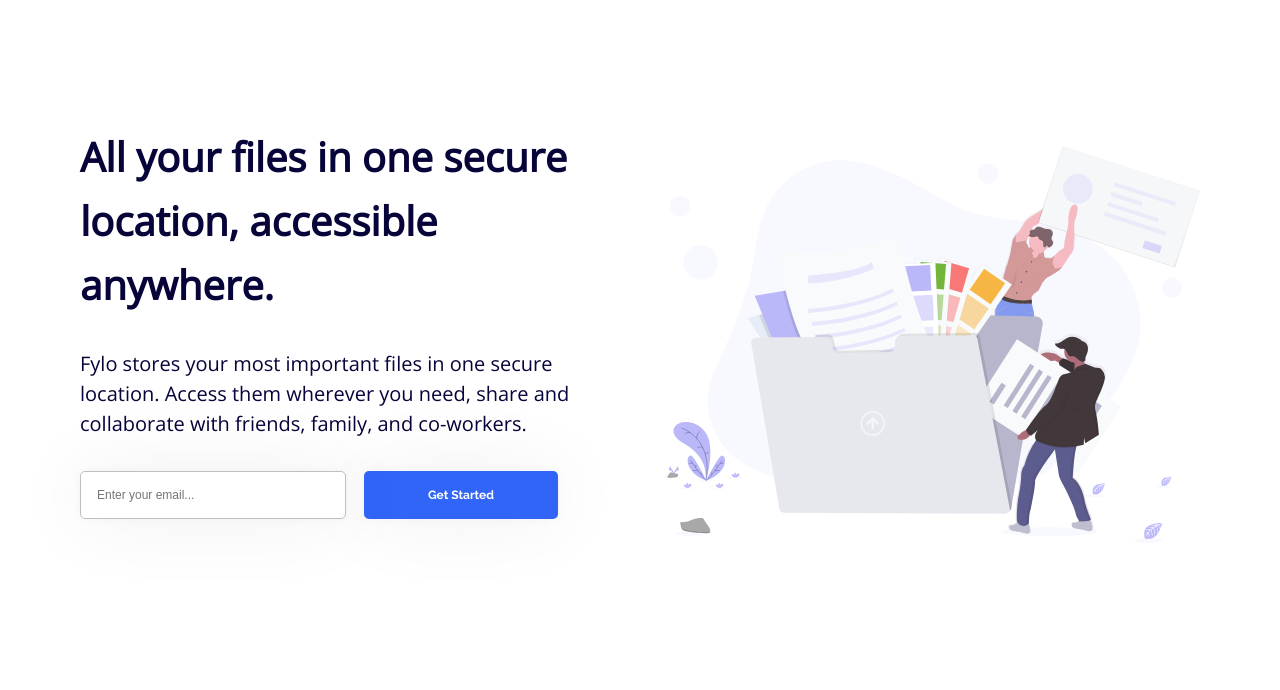
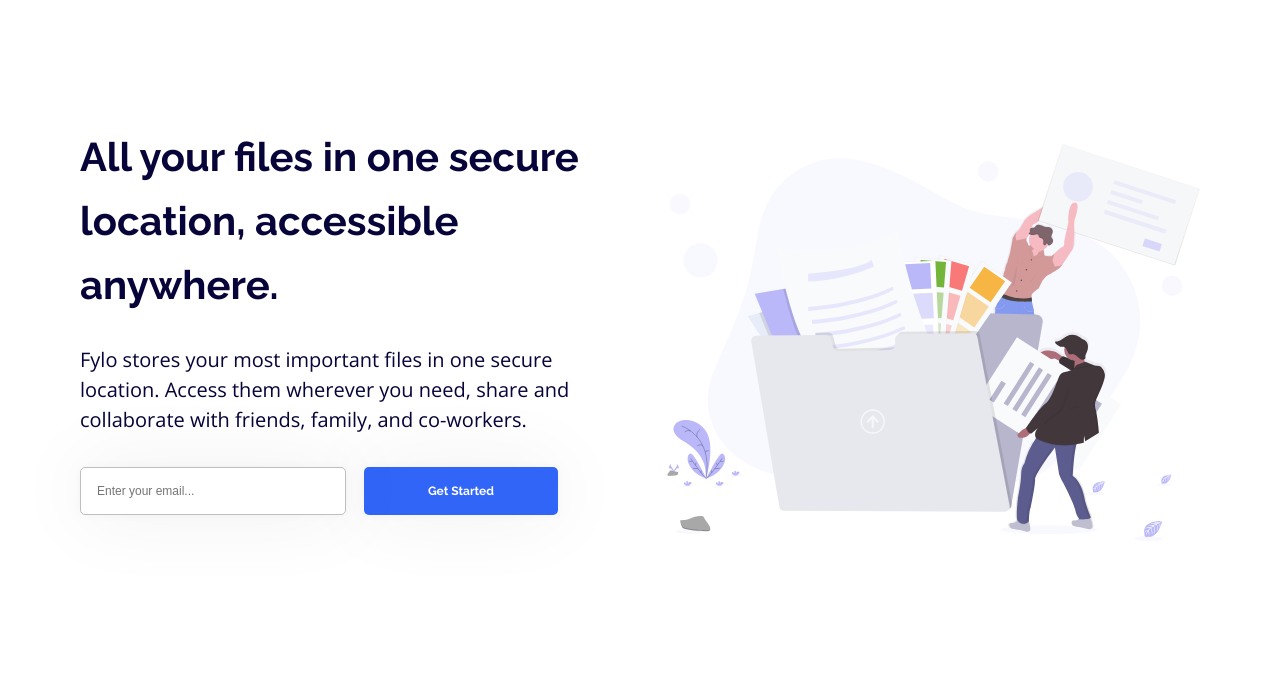
Before and after one commit to ClemHlrdt/Fylo-two-column-landing-page, a plain HTML site: page index.html in a window 1280 px wide. Shown: the part 110-800 px from the top of the page. Drawn offline with nearby package versions, Linux system fonts and the light colour scheme.

Commit message:
added css reset

```diff
--- a/scss/_globals.scss
+++ b/scss/_globals.scss
@@ -16,6 +16,94 @@ body {
   font-family: "Open Sans", sans-serif;
   line-height: 1.5;
   color: $veryDarkBlue;
+}
+
+html,
+body,
+div,
+span,
+applet,
+object,
+iframe,
+h1,
+h2,
+h3,
+h4,
+h5,
+h6,
+p,
+blockquote,
+pre,
+a,
+abbr,
+acronym,
+address,
+big,
+cite,
+code,
+del,
+dfn,
+em,
+img,
+ins,
+kbd,
+q,
+s,
+samp,
+small,
+strike,
+strong,
+sub,
+sup,
+tt,
+var,
+b,
+u,
+i,
+center,
+dl,
+dt,
+dd,
+ol,
+ul,
+li,
+fieldset,
+form,
+label,
+legend,
+table,
+caption,
+tbody,
+tfoot,
+thead,
+tr,
+th,
+td,
+article,
+aside,
+canvas,
+details,
+embed,
+figure,
+figcaption,
+footer,
+header,
+hgroup,
+menu,
+nav,
+output,
+ruby,
+section,
+summary,
+time,
+mark,
+audio,
+video {
+  margin: 0;
+  padding: 0;
+  border: 0;
+  font-size: 100%;
+  vertical-align: baseline;
 }
 
 a,
--- a/scss/_hero.scss
+++ b/scss/_hero.scss
@@ -45,7 +45,9 @@
 
     h1 {
       margin-top: 3rem;
-      margin-bottom: 2rem;
+      margin-bottom: 1.75rem;
+      font-family: "Raleway", sans-serif;
+      font-weight: 700;
 
       @include breakpoint-up(large) {
         line-height: 1.6;
```
Also changed, not shown: dist/style.css, 1 other file.
